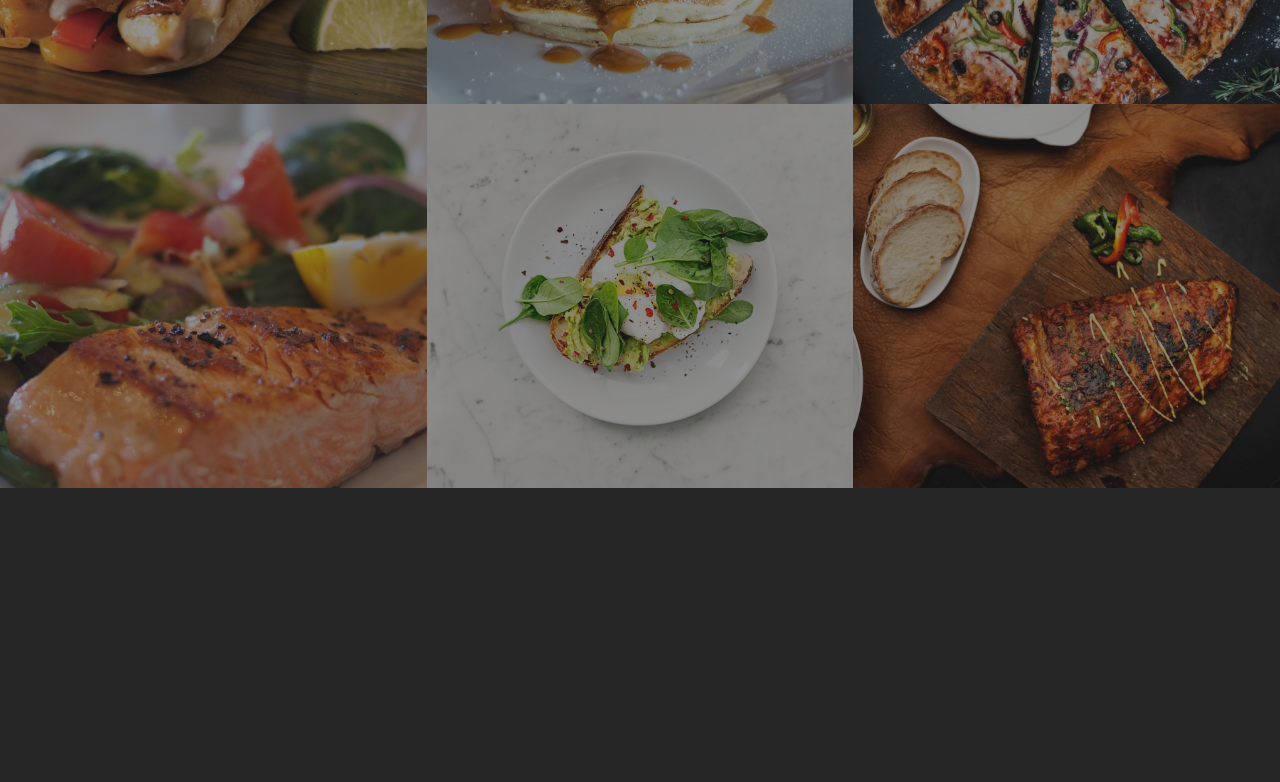
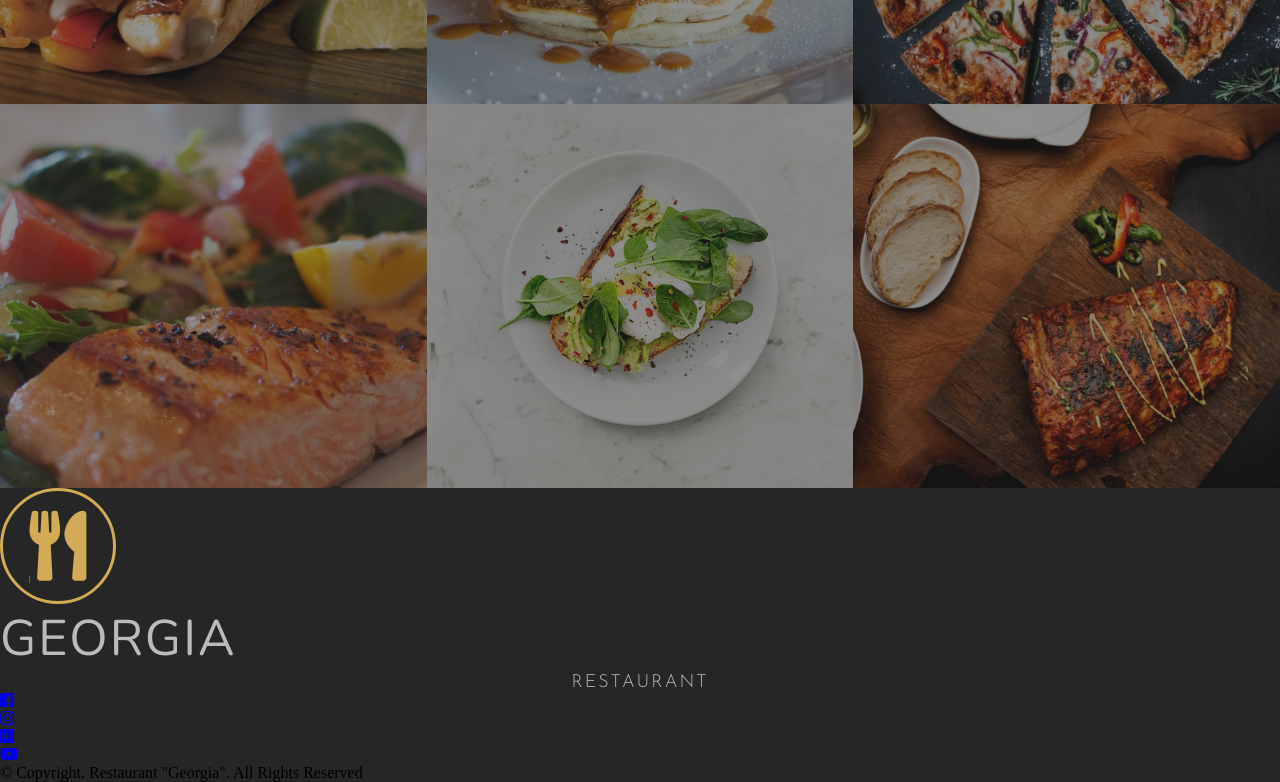
Before and after one commit to DelfinMong/Restau-Georgia, a website: page Restau-Georgia/index.html in a window 1280 px wide. Shown: the part 1800-2582 px from the top of the page. Before the commit the page ends 2288 px from the top, so only its background shows below. Drawn offline with nearby package versions, Linux system fonts and the light colour scheme.

Commit message:
footerStructure

```diff
--- a/Restau-Georgia/index.html
+++ b/Restau-Georgia/index.html
@@ -122,5 +122,48 @@
     </div>
   </section>
   <!--End of Gallery-->
+
+      <!--Footer-->
+      <footer class="footer">
+        <div class="footer-header">
+          <a href="#" class="logo"><i class="fas fa-utensils"></i></a>
+          <div>
+            <h1 class="main-name">Georgia</h1>
+            <p class="sub-name">Restaurant</p>
+          </div>
+        </div>
+
+        <div class="footer-social-media">
+          <ul class="social-media">
+            <li class="social-media-item">
+              <a href="#" class="social-media-link">
+                <i class="fab fa-facebook-square"></i>
+              </a>
+            </li>
+            <li class="social-media-item">
+              <a href="#" class="social-media-link">
+                <i class="fab fa-instagram"></i>
+              </a>
+            </li>
+            <li class="social-media-item">
+              <a href="#" class="social-media-link">
+                <i class="fab fa-google-plus-square"></i>
+              </a>
+            </li>
+            <li class="social-media-item">
+              <a href="#" class="social-media-link">
+                <i class="fab fa-youtube"></i>
+              </a>
+            </li>
+          </ul>
+        </div>
+
+        <div class="footer-copyright">
+          <p class="footer-copyright-paragraph">
+            &copy; Copyright. Restaurant "Georgia". All Rights Reserved
+          </p>
+        </div>
+      </footer>
+      <!--End of Footer-->
 </body>
 </html>
--- a/Restau-Georgia/scss/_components.scss
+++ b/Restau-Georgia/scss/_components.scss
@@ -71,6 +71,11 @@
   position: relative;
   overflow: hidden;
 
+  &:hover .card-overlay {
+    left: 0;
+  }
+
+
   &-overlay {
     position:absolute;
     top: 0;
@@ -81,6 +86,7 @@
     @include flexlayout;
     flex-direction: column;
     @extend %fullSpace;
+    transition: left .7s;
 
     &-heading {
       font-family: $font-nunito;
```
Also changed, not shown: Restau-Georgia/css/main.css, 1 other file.
